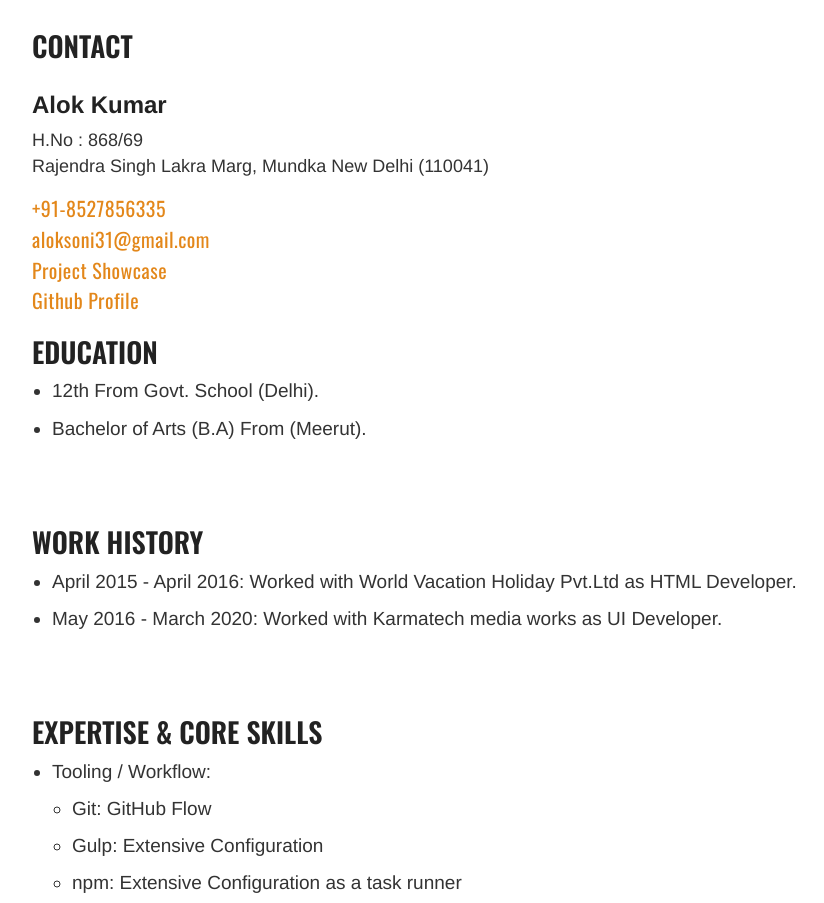
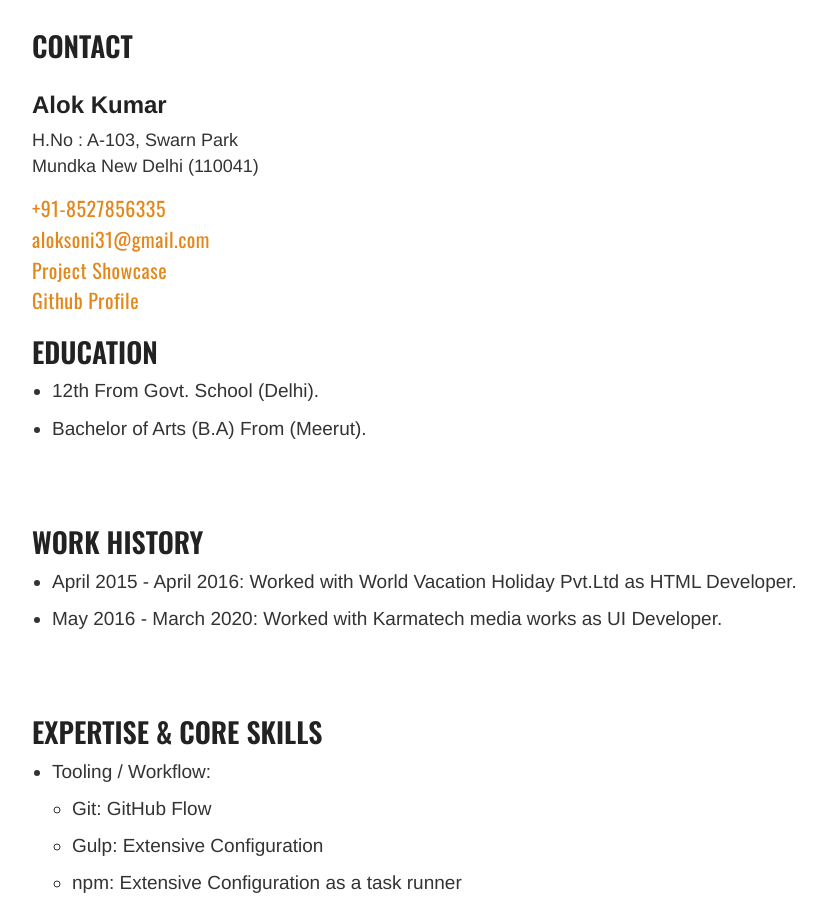
Before and after one commit to aloksoni31/Resume, a plain HTML site: page index.html in a window 1280 px wide. Shown: the part 2220-3123 px from the top of the page, without its empty margins (38-862 px from the left). Drawn offline with nearby package versions, Linux system fonts and the light colour scheme.

Commit message:
Update index.html

```diff
--- a/index.html
+++ b/index.html
@@ -218,8 +218,8 @@
 			<div class="row">
 				<div class="col-md-7">
 					<h2>Alok Kumar</h2>
-					<p>H.No : 868/69</p>
-					<p>Rajendra Singh Lakra Marg, Mundka New Delhi (110041)</p>
+					<p>H.No : A-103, Swarn Park</p>
+					<p>Mundka New Delhi (110041)</p>
 
 					<div class="contact-info">
 						<a href="tel:8527856335">+91-8527856335</a>
```
